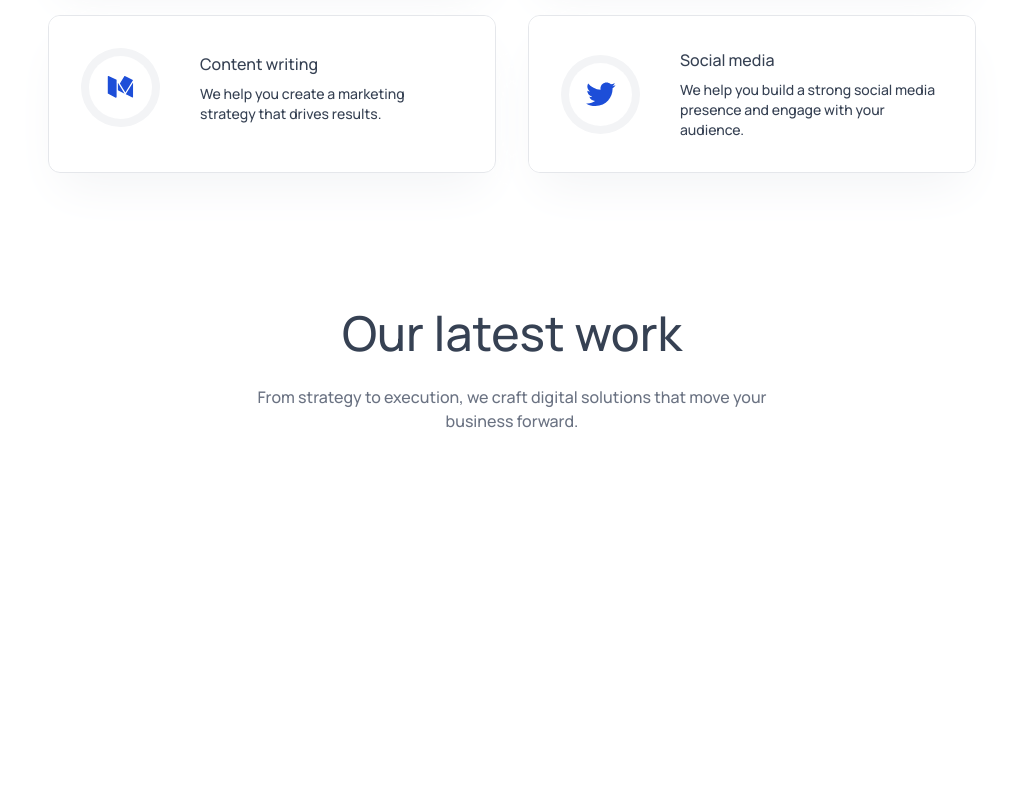
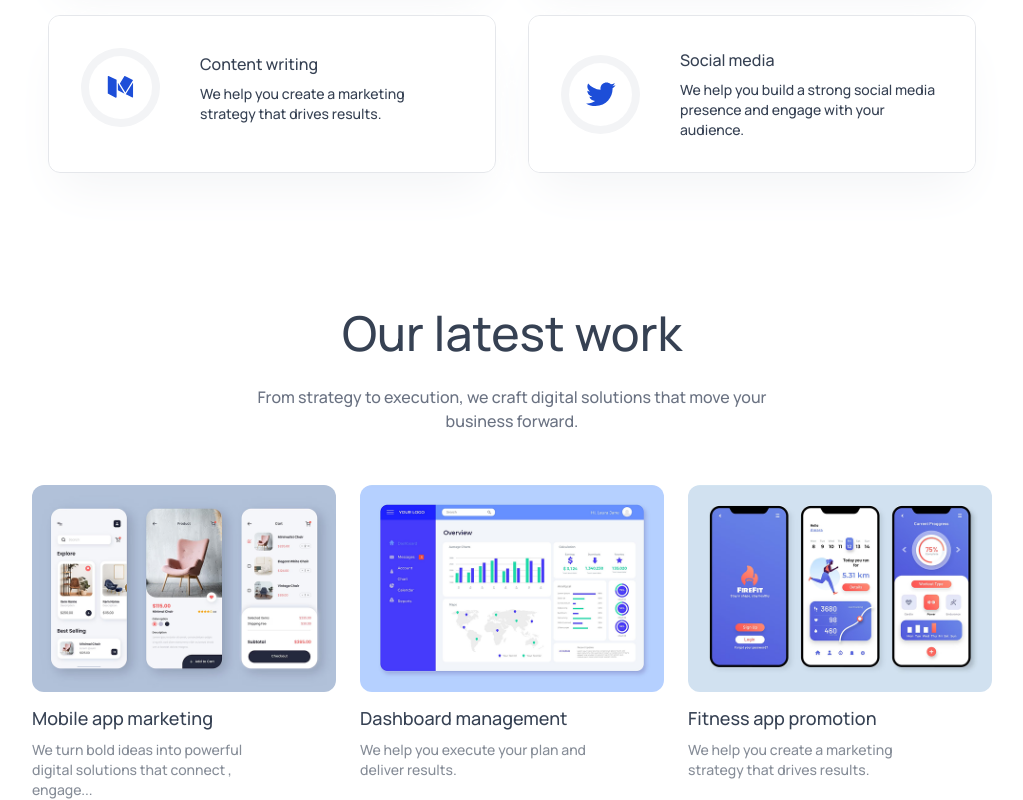
Before and after one commit to nav-patel/Agency-ai, a React (Vite) app: page / in a window 1280 px wide. Shown: the part 1696-2496 px from the top of the page, without its empty margins (128-1151 px from the left). Before the commit the page ends 2153 px from the top, so only its background shows below. Built offline with nearby package versions, Linux system fonts and the light colour scheme.

Commit message:
created array of objects to display items in the OurWork section

```diff
--- a/src/components/OurWork.jsx
+++ b/src/components/OurWork.jsx
@@ -1,11 +1,48 @@
 import React from 'react'
 import Title from './Title'
+import assets from '../assets/assets/assets'
 
 const OurWork = () => {
+
+    const workData = [
+
+        {
+            title:'Mobile app marketing',
+            description: 'We turn bold ideas into powerful digital solutions that connect , engage...',
+            image: assets.work_mobile_app
+        },
+        {
+            title:'Dashboard management',
+            description: 'We help you execute your plan and deliver results.',
+            image: assets.work_dashboard_management
+        },
+        {
+            title:'Fitness app promotion',
+            description: 'We help you create a marketing strategy that drives results.',
+            image: assets.work_fitness_app
+        },
+    ]
+
+
+
   return (
     <div id='our-work' className='flex flex-col items-center gap-7 px-4  sm:px-12 lg:px-24 xl:px-40 pt-30 text-gray-700 dark:text-white'>
 
     <Title title='Our latest work' desc='From strategy to execution, we craft digital solutions that move your business forward.'/>
+
+      <div className='grid sm:grid-cols-2 lg:grid-cols-3 gap-6 w-full max-w-5xl'>
+        {
+            workData.map((work, index)=>(
+                <div key={index} className='hover:scale-102 duration-500 transition-all cursor-pointer'>
+                    <img src={work.image} alt="" className='w-full rounded-xl'/>
+
+                    <h3 className='mt-3 mb-2 text-lg font-semibold'>{work.title}</h3>
+
+                    <p className='text-sm opacity-60 w-5/6'>{work.description}</p>
+                </div>
+            ))
+        }
+      </div>
 
     </div>
   )
```
